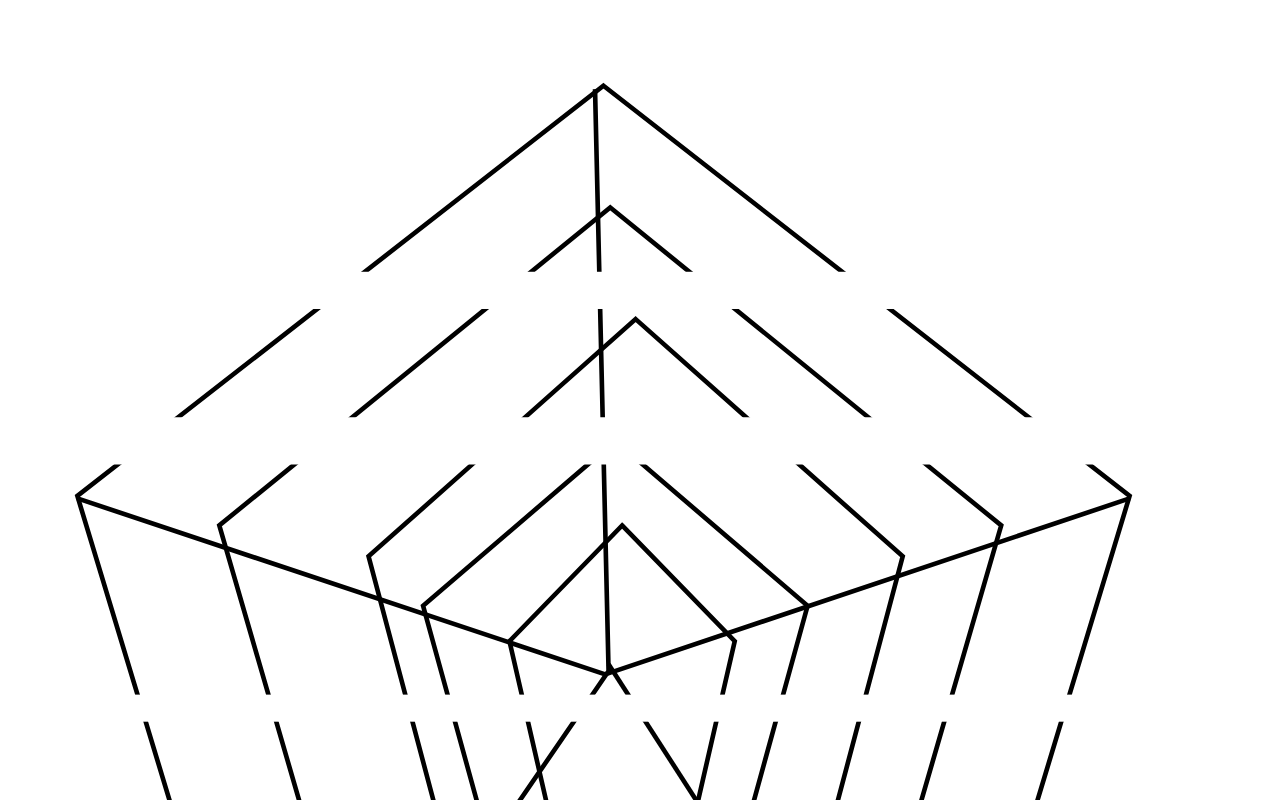
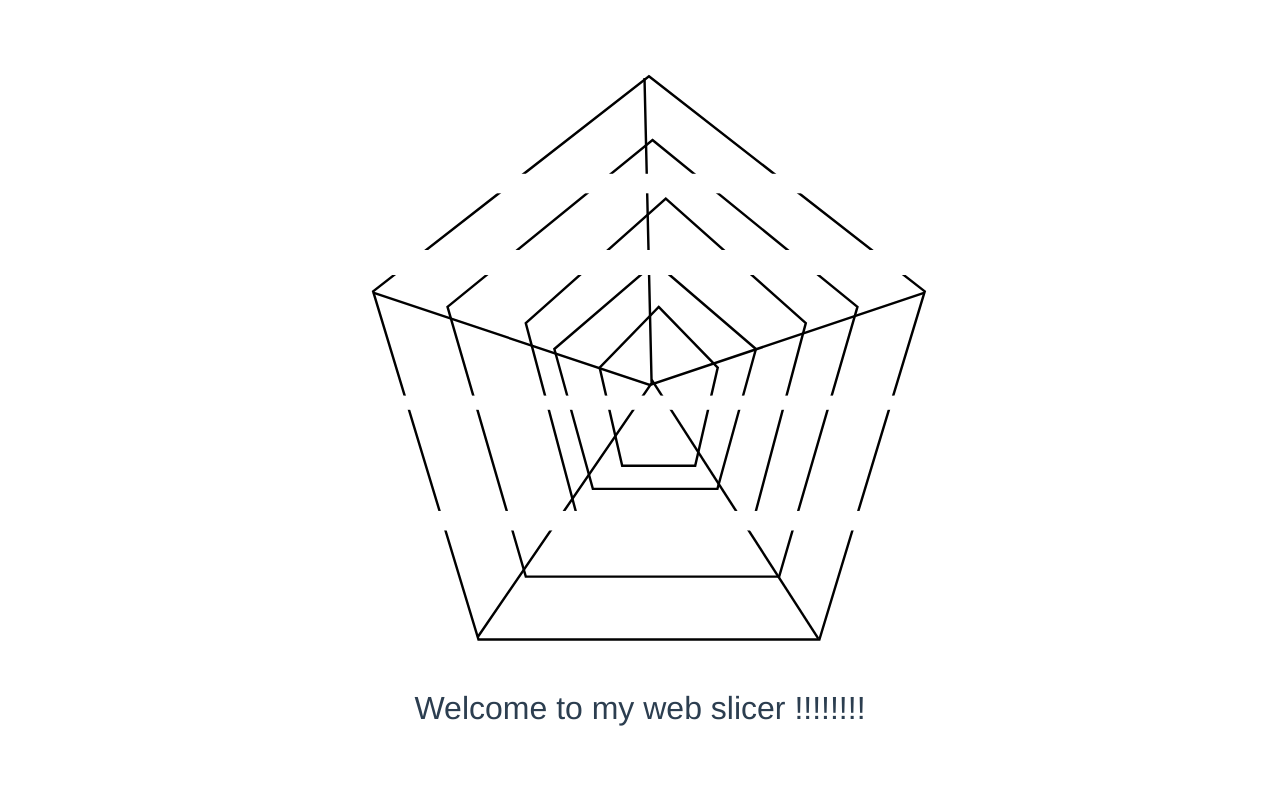
Before and after one commit to jonathanperret/slicerldd, a Vue app: page / in a window 1280 px wide. Shown: the top 800 px of the page. Built offline with nearby package versions, Linux system fonts and the light colour scheme.

Commit message:
Resize logo

```diff
--- a/src/App.vue
+++ b/src/App.vue
@@ -1,6 +1,6 @@
 <template>
   <div id="app">
-    <img src="./assets/logo.svg">
+    <img class="logo" src="./assets/logo.svg">
     <router-view></router-view>
   </div>
 </template>
@@ -20,4 +20,8 @@ export default {
   color: #2c3e50;
   margin-top: 60px;
 }
+
+.logo {
+  width: 50%;
+}
 </style>
--- a/src/components/Hello.vue
+++ b/src/components/Hello.vue
@@ -9,7 +9,7 @@ export default {
   name: 'hello',
   data () {
     return {
-      msg: 'Welcome to my slicer !!!!!!!!'
+      msg: 'Welcome to my web slicer !!!!!!!!'
     }
   }
 }
```
Also changed, not shown: src/assets/logo.svg.
